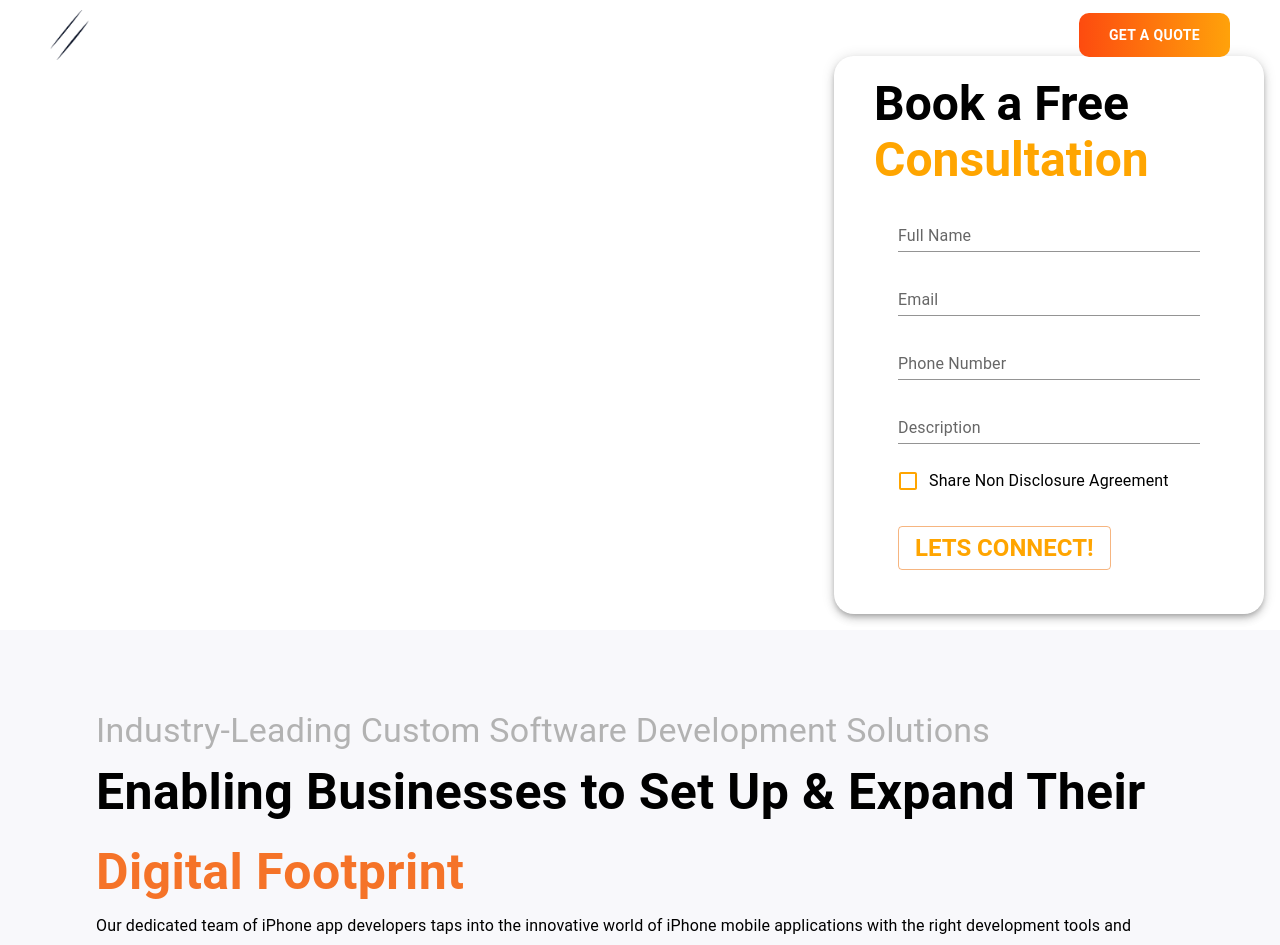
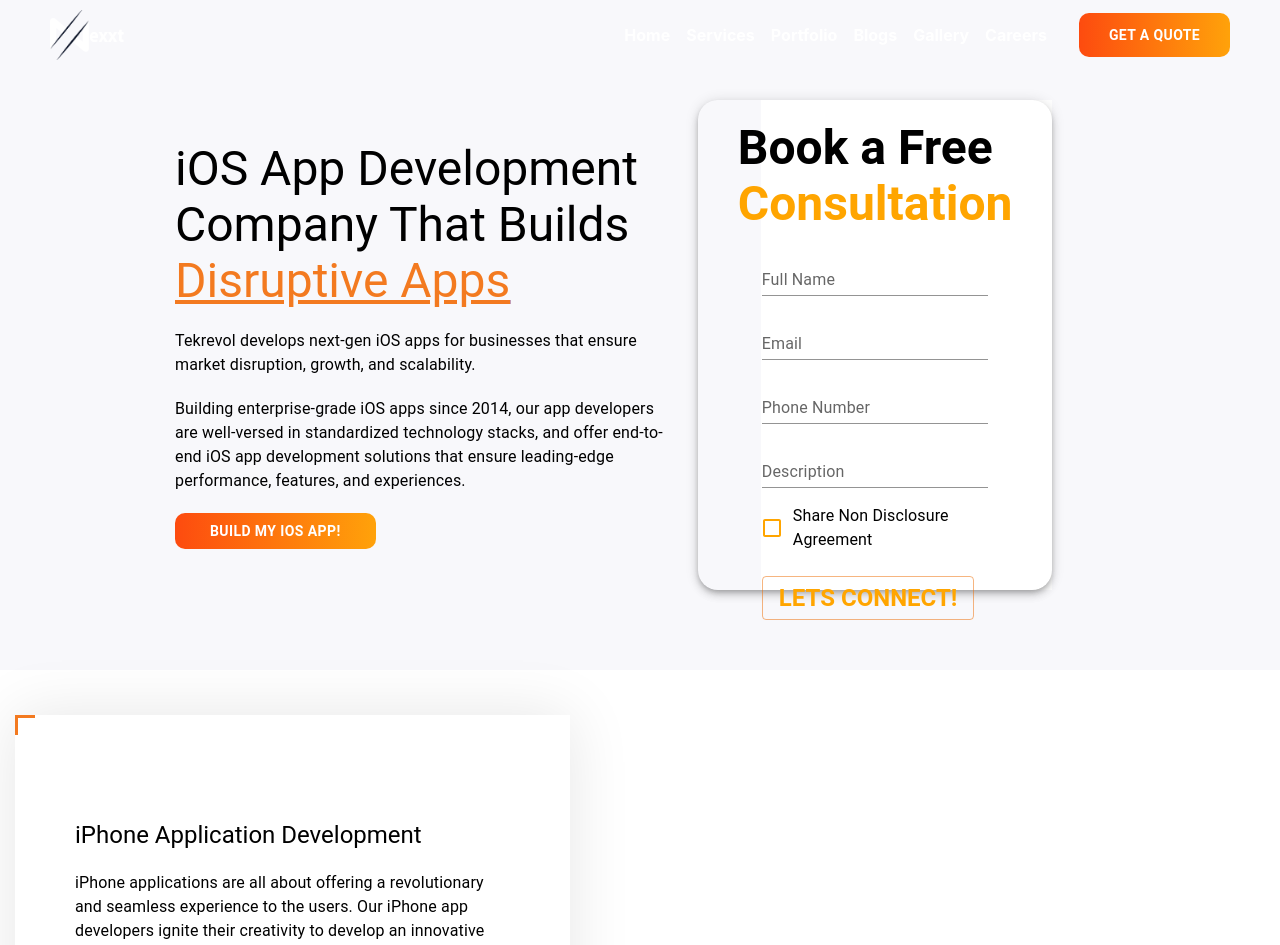
Before and after one commit to Infostacks/nexxt, a React (Create React App) app: page /services in a window 1280 px wide. Shown: the top 945 px of the page. Built offline with nearby package versions, Linux system fonts and the light colour scheme.

Commit message:
Added CustomSoftware Section

```diff
--- a/src/components/Custom Software/CustomSoftware.tsx
+++ b/src/components/Custom Software/CustomSoftware.tsx
@@ -1,12 +1,31 @@
-import React from 'react'
-import ConsultForm from '../Global Components/ConsultForm'
+import { Box, Grid } from "@mui/material";
+import React from "react";
+import ConsultForm from "../Global Components/ConsultForm";
+import IntroBanner from "../iphone-app-development/IntroBanner";
 
 const CustomSoftware = () => {
-    return (
-        <>
+  return (
+    <Grid
+      container
+      sx={{
+        pt: "100px",
+        pb: "80px",
+        display: "flex",
+        justifyContent: "center",
+        alignItems: "center",
+        bgcolor: "#f8f8fb"
+      }}
+    >
+      <Grid md={5} pr="15px">
+        <IntroBanner />
+      </Grid>
+      <Grid md={4}>
+          <Box mx="67.5px">
             <ConsultForm />
-        </>
-    )
-}
+          </Box>
+      </Grid>
+    </Grid>
+  );
+};
 
-export default CustomSoftware
+export default CustomSoftware;
--- a/src/components/Global Components/BuildAndVisualize.tsx
+++ b/src/components/Global Components/BuildAndVisualize.tsx
@@ -5,7 +5,7 @@
 const BuildAndVisualize = () => {
     return (
         <Grid container spacing={2} sx={{ justifyContent: "center" }}>
-            <Grid item md={5} xl={5} sx={{ margin: 1, marginTop: 10, backgroundColor: "#EDEDED", borderRadius: 2 }}>
+            <Grid item md={5} sx={{ margin: 1, marginTop: 10, backgroundColor: "#EDEDED", borderRadius: 2 }}>
                 <Grid item sx={{ margin: 2, marginTop: 10, marginLeft: 5 }}>
                     <Typography sx={{ fontWeight: "bolder", fontSize: 25 }}>What you can visualize,</Typography>
                     <Typography sx={{ fontWeight: "bolder", fontSize: 25 }}>we can build</Typography>
@@ -14,7 +14,7 @@
                     <CustomButton text='SCHEDULE A MEETING' buttonSize='10px 30px' />
                 </Grid>
             </Grid>
-            <Grid item md={5} xl={5} sx={{ margin: 1, marginTop: 10, marginLeft: 5, backgroundColor: "#EDEDED", borderRadius: 2 }}>
+            <Grid item md={5} sx={{ margin: 1, marginTop: 10, marginLeft: 5, backgroundColor: "#EDEDED", borderRadius: 2 }}>
                 <Grid item sx={{ margin: 2, marginTop: 10, marginLeft: 5 }}>
                     <Typography sx={{ fontWeight: "bolder", fontSize: 25 }}>Result-driven Software Solutions</Typography>
                     <Typography variant='subtitle1' sx={{ marginY: 2 }}> To keep pace with intelligent automation and digital transformation, your business has two practical options: be the first mover or follow the existing models at scale for disruption.</Typography>
--- a/src/components/Global Components/ConsultForm.tsx
+++ b/src/components/Global Components/ConsultForm.tsx
@@ -2,8 +2,8 @@
 import { Box, Typography, TextField, Checkbox, FormControlLabel, Button } from "@mui/material";
 const ConsultForm = () => {
     return (
-        <Box sx={{ display: "flex", justifyContent: "end", alignItems: "end", margin: 2 }}>
-            <Box sx={{ width: "350px", height: "max", borderRadius: 5, padding: 2.5, paddingX: 5, marginTop: 5, boxShadow: 5 }}>
+        <Box sx={{ display: "flex", justifyContent: "end", alignItems: "end", bgcolor: "white"}}>
+            <Box sx={{ width: "350px", height: "450px", borderRadius: 5, padding: 2.5, paddingX: 5, boxShadow: 5}}>
                 <Box sx={{  }}>
                     <Typography variant="h3" sx={{ fontWeight: "bolder" }}>Book a Free </Typography>
                     <Typography variant="h3" sx={{ fontWeight: "bolder", color: "orange" }}>Consultation</Typography>
--- a/src/components/iphone-app-development/IntroBanner.tsx
+++ b/src/components/iphone-app-development/IntroBanner.tsx
@@ -5,16 +5,13 @@
   Typography,
 } from "@mui/material";
 import CustomButton from "../CustomButton";
-import CustomDevCard from "../Card/CustomDevCard";
-import WhyUsSection from "../WhyUsSection";
-import FaqsSection from "./FaqsSection";
-import { faqsSummaries, faqsDetails, devCardTitles, devCardDetails } from "../../assets/Strings/Services/iphone-app-development/IphoneAppDevelopment";
+
 
 const IntroBanner = () => {
   return (
     <>
-      <Box mt="90px" height="413px" width="555px">
-        <Typography variant="h3" mb="20px">
+      <Box my="30px" px="15px" height="auto" width="auto" sx={{px: {sm: "15px", mx: {sm: "0px", md: "30px"}}}}>
+        <Typography mb="20px" variant="h3">
           iOS App Development Company That Builds
           <Link to="#">
             <Typography
@@ -30,7 +27,7 @@
           Tekrevol develops next-gen iOS apps for businesses that ensure market
           disruption, growth, and scalability.
         </Typography>
-        <Typography mb="20px" fontWeight="bold">
+        <Typography mb="20px">
           Building enterprise-grade iOS apps since 2014, our app developers are
           well-versed in standardized technology stacks, and offer end-to-end
           iOS app development solutions that ensure leading-edge performance,
@@ -42,15 +39,8 @@
           buttonSize={"6px 35px"}
         ></CustomButton>
       </Box>
-
-      <CustomDevCard devCardTitles={devCardTitles} devCardDetails={devCardDetails}></CustomDevCard>
-      <WhyUsSection></WhyUsSection>
-      <FaqsSection faqsummaries={faqsSummaries} faqDetails={faqsDetails}></FaqsSection>
     </>
   );
 };
 
 export default IntroBanner;
-function handleChange(isExpanded: boolean, index: number): void {
-  throw new Error("Function not implemented.");
-}
--- a/src/components/iphone-app-development/IphoneAppDevelopment.tsx
+++ b/src/components/iphone-app-development/IphoneAppDevelopment.tsx
@@ -1,11 +1,31 @@
-import React from 'react'
-import {Box} from "@mui/material"
-import IntroBanner from './IntroBanner'
+import React from "react";
+import CustomButton from "../CustomButton";
+import CustomDevCard from "../Card/CustomDevCard";
+import WhyUsSection from "../WhyUsSection";
+import FaqsSection from "./FaqsSection";
+import {
+  faqsSummaries,
+  faqsDetails,
+  devCardTitles,
+  devCardDetails,
+} from "../../assets/Strings/Services/iphone-app-development/IphoneAppDevelopment";
+import CustomSoftware from "../Custom Software/CustomSoftware";
 
 const IphoneAppDevelopment = () => {
   return (
-    <IntroBanner></IntroBanner>
-  )
-}
+    <>
+      <CustomSoftware/>
+      <CustomDevCard
+        devCardTitles={devCardTitles}
+        devCardDetails={devCardDetails}
+      ></CustomDevCard>
+      <WhyUsSection></WhyUsSection>
+      <FaqsSection
+        faqsummaries={faqsSummaries}
+        faqDetails={faqsDetails}
+      ></FaqsSection>{" "}
+    </>
+  );
+};
 
-export default IphoneAppDevelopment
+export default IphoneAppDevelopment;
--- a/src/pages/Services/Services.tsx
+++ b/src/pages/Services/Services.tsx
@@ -7,17 +7,18 @@
 import CustomButton from '../../components/Global Components/CustomButton'
 import EmergingTechnologies from '../../components/Global Components/EmergingTechnologies'
 import WorkNumbers from '../../components/Global Components/WorkNumbers'
+import IphoneAppDevelopment from '../../components/iphone-app-development/IphoneAppDevelopment'
 
 const Services = () => {
     return (
         <>
-            <CustomSoftware />
+            <IphoneAppDevelopment></IphoneAppDevelopment>
+            {/* <CustomSoftware />
             <Business />
             <BusinessCustomCard />
-
             <BuildAndVisualize />
             <EmergingTechnologies />
-            <WorkNumbers />
+            <WorkNumbers /> */}
         </>
     )
 }
```
